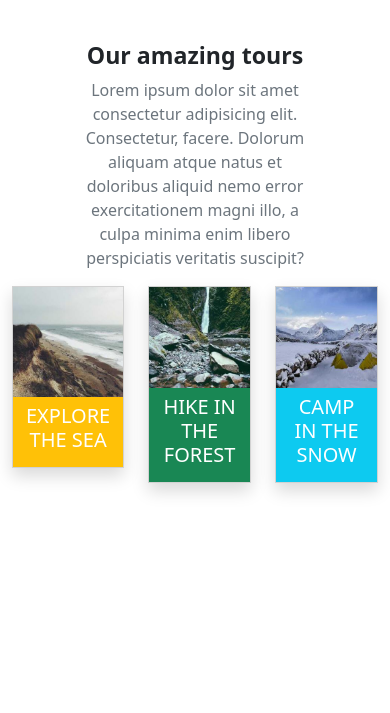
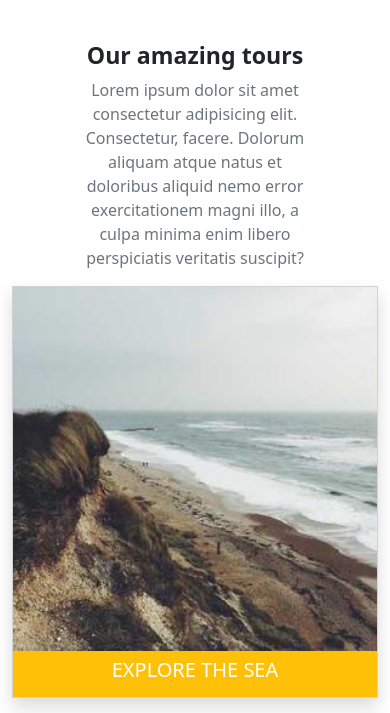
Before and after one commit to JordanSgrigna/bootstrap-travel-agency, a plain HTML site: page index.html in a window 390 px wide. Shown: the part 63-776 px from the top of the page. Drawn offline with nearby package versions, Linux system fonts and the light colour scheme.

Commit message:
fixed responsiveness

```diff
--- a/index.html
+++ b/index.html
@@ -81,9 +81,9 @@
       </div>
 
 
-      <div class="row text-center mb-5">
+      <div class="row text-center mb-5 gy-3">
 
-        <div class="col">
+        <div class="col-12 col-md-6 col-lg-4">
 
           <!--FIRST CARD-->
           <div class="card rounded-0 shadow">
@@ -112,7 +112,7 @@
 
         </div>
 
-        <div class="col">
+        <div class="col-12 col-md-6 col-lg-4">
 
           <!--SECOND CARD-->
           <div class="card rounded-0 shadow">
@@ -142,7 +142,7 @@
         </div>
 
 
-        <div class="col">
+        <div class="col-12 col-md-6 col-lg-4">
 
           <!--THIRD CARD-->
           <div class="card rounded-0 shadow">
```
